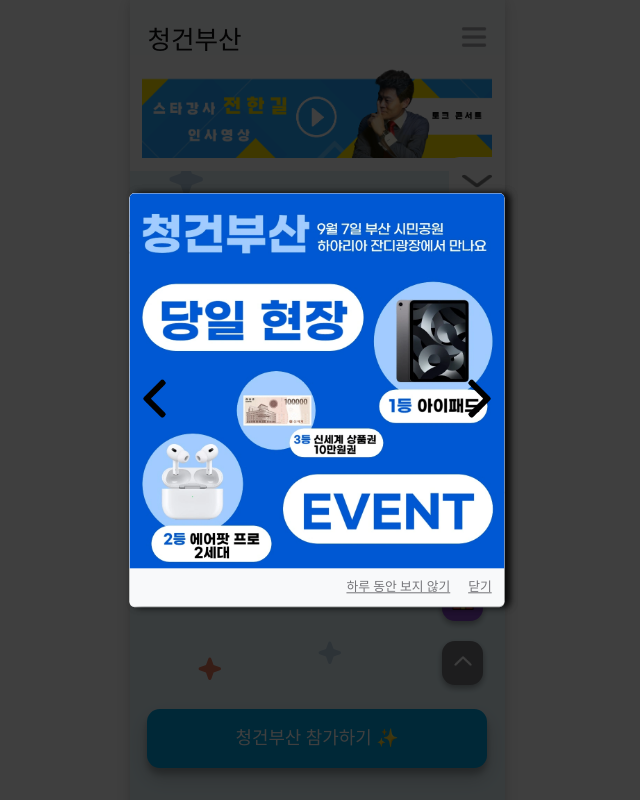
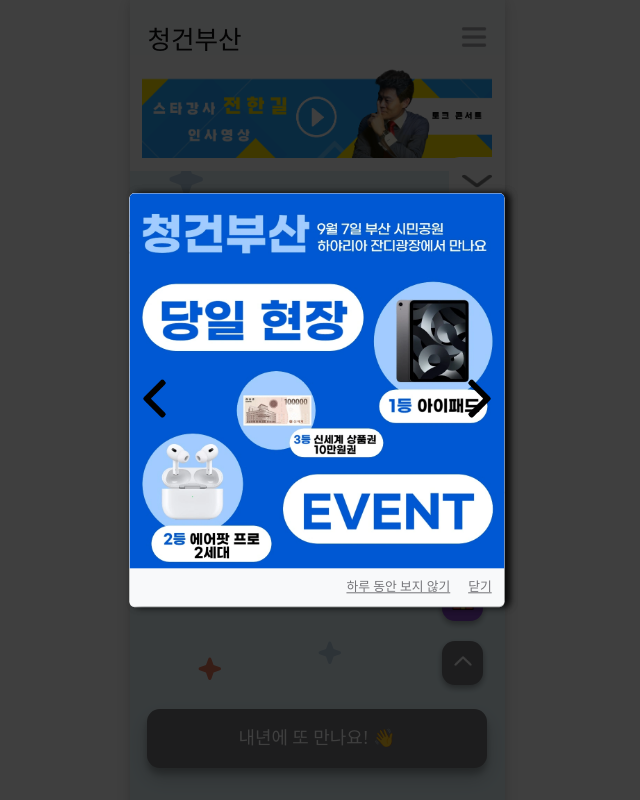
Before and after one commit to Lee-clipse/tf-16th-website, a React (Vite) app in the folder client/: page / in a window 1280 px wide. Shown: the top 800 px of the page, without its empty margins (323-963 px from the left). Built offline with nearby package versions, Linux system fonts and the light colour scheme; a web font is replaced by a local one.

Commit message:
feat: 청건부산 종료 후 가드 처리

```diff
--- a/client/src/common/common.ts
+++ b/client/src/common/common.ts
@@ -24,7 +24,7 @@
 
 export const guardAlert = () => {
   Toast.fire({
-    title: "추후 업데이트를 기다려주세요!",
+    title: "내년의 청건부산을 기대해주세요!",
     icon: "info",
   });
 };
--- a/client/src/components/FloatBottomButton.tsx
+++ b/client/src/components/FloatBottomButton.tsx
@@ -1,6 +1,6 @@
 import { useEffect, useState } from "react";
 import { useNavigate } from "react-router-dom";
-import { getUserIdByToken, verifyByToken } from "../common/common";
+import { deleteToken, getUserIdByToken, guardAlert, verifyByToken } from "../common/common";
 import WideButton from "./WideButton";
 import { API_CODE, ROUTE_PATH } from "../common/const";
 import theme from "../styles/theme";
@@ -15,6 +15,9 @@
   const [isStaff, setIsStaff] = useState<boolean>(false);
 
   useEffect(() => {
+    deleteToken();
+    return;
+
     const isTokenAlive = verifyByToken();
     setIsLogin(isTokenAlive);
     if (isTokenAlive) {
@@ -40,6 +43,16 @@
   };
 
   const setFloatButtonComponent = () => {
+    return (
+      <div className="h-center v-center" onClick={() => guardAlert()}>
+        <WideButton
+          text="내년에 또 만나요! 👋"
+          backgroundColor={theme.color.MID_GRAY}
+          textColor={theme.color.WHITE}
+        />
+      </div>
+    );
+
     // 미로그인이라면 ->  참가 버튼
     if (!isLogin) {
       return (
--- a/client/src/components/HeaderMenu.tsx
+++ b/client/src/components/HeaderMenu.tsx
@@ -4,7 +4,7 @@
 import theme from "../styles/theme";
 import { Link, useLocation, useNavigate } from "react-router-dom";
 import { API_CODE, ROUTE_PATH, WEB_WIDTH } from "../common/const";
-import { alert, getUserIdByToken, verifyByToken } from "../common/common";
+import { alert, getUserIdByToken, guardAlert, verifyByToken } from "../common/common";
 import { reqGetLotteryFlag, reqUserData } from "../api/user";
 import { User } from "../type/type";
 import isMobile from "is-mobile";
@@ -87,6 +87,9 @@
 
   // [추첨 이벤트] 페이지 클릭할때마다
   const handleEnterUserEvent = async () => {
+    guardAlert();
+    return;
+
     const res = await reqGetLotteryFlag();
     const ok = Number(res.data.code) === API_CODE.SUCCESS;
     if (ok) {
--- a/client/src/pages/Main/index.tsx
+++ b/client/src/pages/Main/index.tsx
@@ -44,8 +44,9 @@
 import "@leenguyen/react-flip-clock-countdown/dist/index.css";
 import FloatBottomButton from "../../components/FloatBottomButton";
 import Banner from "../../components/Banner";
-import { useState } from "react";
+import { useEffect, useState } from "react";
 import PopupModal from "../../components/Popup";
+import { deleteToken } from "../../common/common";
 
 const MainPage = () => {
   const navigate = useNavigate();
```
